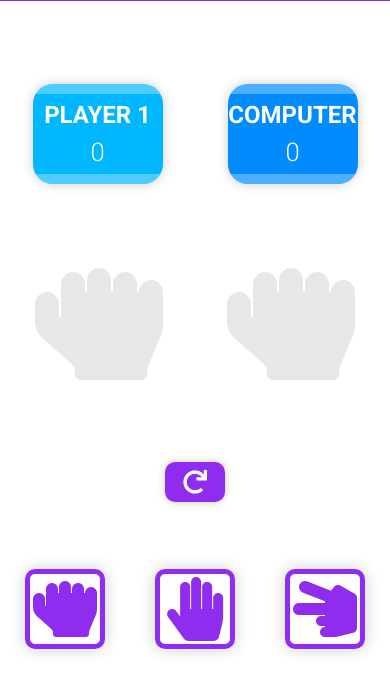
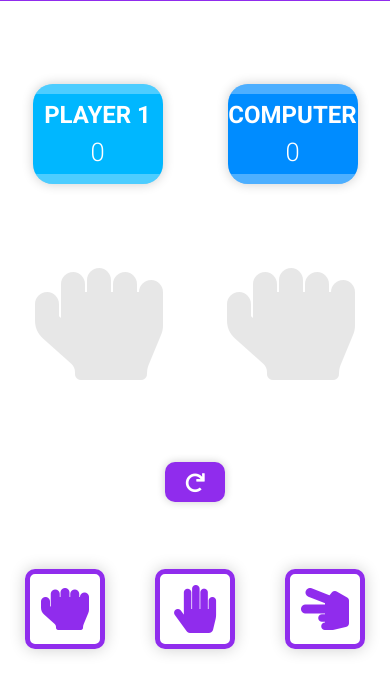
Before and after one commit to Diego-SJ/ui-psr, a website: page index.html in a window 390 px wide. Shown: the part 83-776 px from the top of the page. Drawn offline with Linux system fonts and the light colour scheme.

Commit message:
fix icon buttons

```diff
--- a/sass/components/_btn-primary.scss
+++ b/sass/components/_btn-primary.scss
@@ -28,13 +28,13 @@
 	}
 
 	& > i {
-		font-size: 6rem;
+		font-size: 4rem;
 		color: $primary-color;
 		display: block;
 		transition: all 0.2s;
 
 		@media only screen and (max-width: 600px) {
-			font-size: 4rem;
+			font-size: 3rem;
 		}
 
 		&,
@@ -62,7 +62,6 @@
 	border-radius: 10px;
 	background-color: $primary-color;
 	border: 0;
-	padding: 1rem;
 	display: flex;
 	align-items: center;
 	justify-content: center;
@@ -77,7 +76,7 @@
 
 	& > i {
 		color: $white;
-		font-size: 1.5rem;
+		font-size: 1.2rem;
 		display: block;
 	}
 
```
Also changed, not shown: css/style.css.
